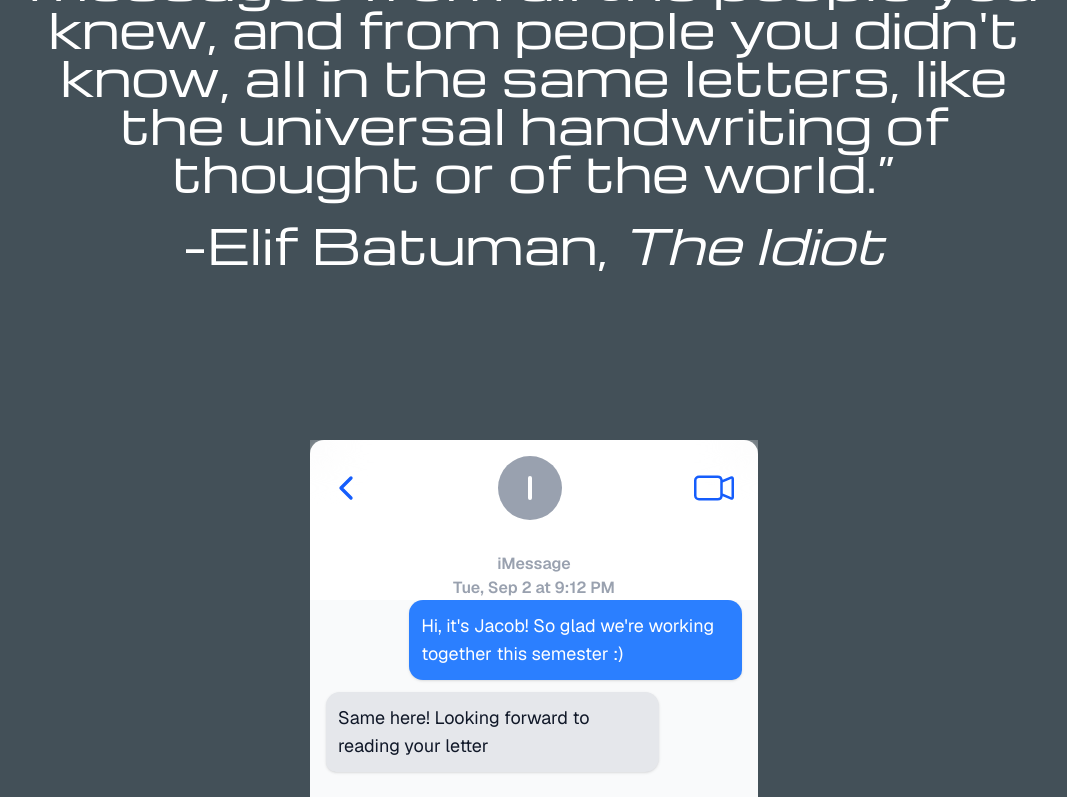
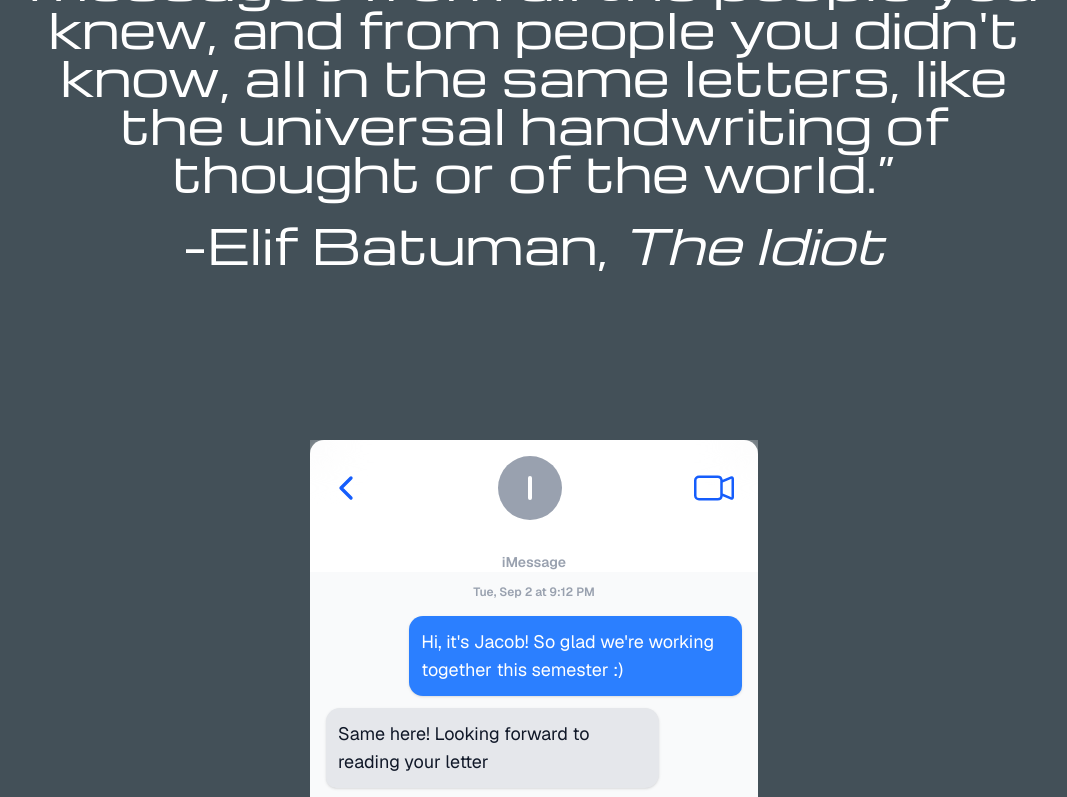
Before and after one commit to jacob-s-codes/Dear-UHS, a Next.js app: page /conversation in a window 1280 px wide. Shown: the part 360-1157 px from the top of the page, without its empty margins (106-1173 px from the left). Built offline with nearby package versions, Linux system fonts and the light colour scheme; a web font is replaced by a local one.

Commit message:
updated text size

```diff
--- a/app/conversation/page.tsx
+++ b/app/conversation/page.tsx
@@ -32,6 +32,7 @@
 
 
     const messages = [
+        { id: 3, sender: "Time", text: "Tue, Sep 2 at 9:12 PM" },
         { id: 1, sender: "You", text: "Hi, it's Jacob! So glad we're working together this semester :) " },
         { id: 2, sender: "Friend", text: "Same here! Looking forward to reading your letter" },
         { id: 3, sender: "Time", text: "Sat, Sep 6 at 9:18 PM" },
@@ -110,8 +111,8 @@
                 </div>
 
 
-                <p className='text-center font-semibold text-gray-400 pt-4'>iMessage</p>
-                <p className='text-center font-semibold text-gray-400'>Tue, Sep 2 at 9:12 PM</p>
+                <p className='text-center font-semibold text-gray-400 mt-4 text-sm'>iMessage</p>
+                {/* <p className='text-center font-semibold text-gray-400 text-sm'>Tue, Sep 2 at 9:12 PM</p> */}
 
                 <div className="flex flex-col gap-3 overflow-y-auto px-4 pb-4 bg-gray-50 min-h-[50vh]">
                     {messages.map((msg, index) => {
```
